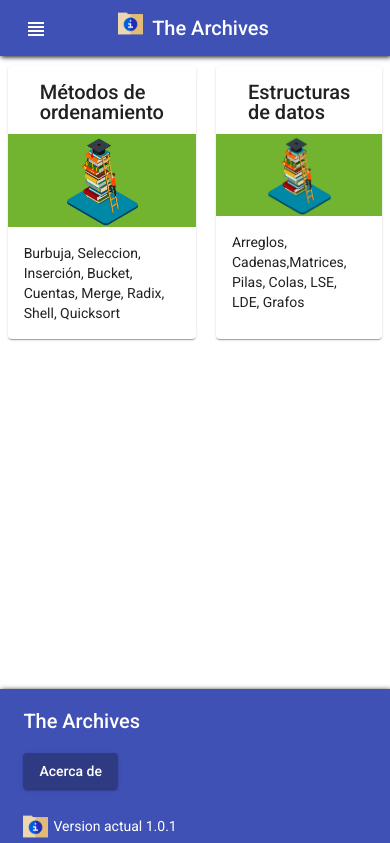
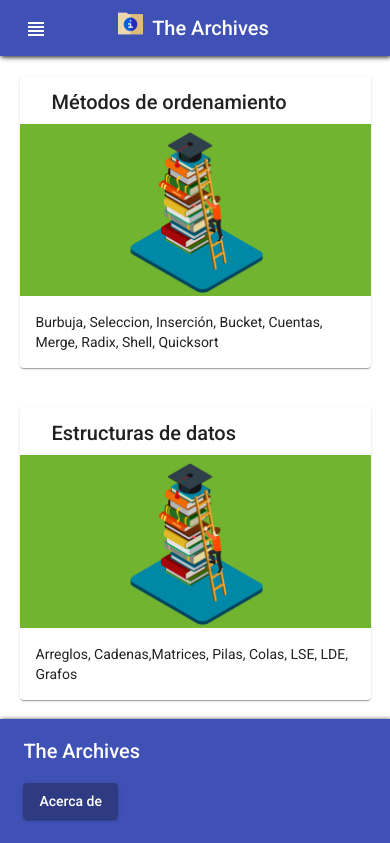
Before and after one commit to JesusMartinez20/TheArchives, an Angular app: page / in a window 390 px wide. Shown: the top 843 px of the page. Built offline with nearby package versions, Linux system fonts and the light colour scheme.

Commit message:
Nueva distribucion de homepage para version móvil.

```diff
--- a/src/app/homepage/homepage.component.css
+++ b/src/app/homepage/homepage.component.css
@@ -1,4 +1,16 @@
 .card{
-    margin: 10px;
+    margin: 5%;
     max-width: 800px;
 }
+
+.cards{
+    justify-content: center;
+    display: flex;
+}
+
+@media only screen and (max-width: 600px) {
+
+    .cards{
+        flex-wrap: wrap;
+    }
+}
--- a/src/app/homepage/homepage.component.html
+++ b/src/app/homepage/homepage.component.html
@@ -1,4 +1,4 @@
-<div style="justify-content: center; display: flex;">
+<div class="cards">
     <mat-card class="card" routerLink="metodos">
         <mat-card-header>
             <mat-card-title>Métodos de ordenamiento</mat-card-title>
```
